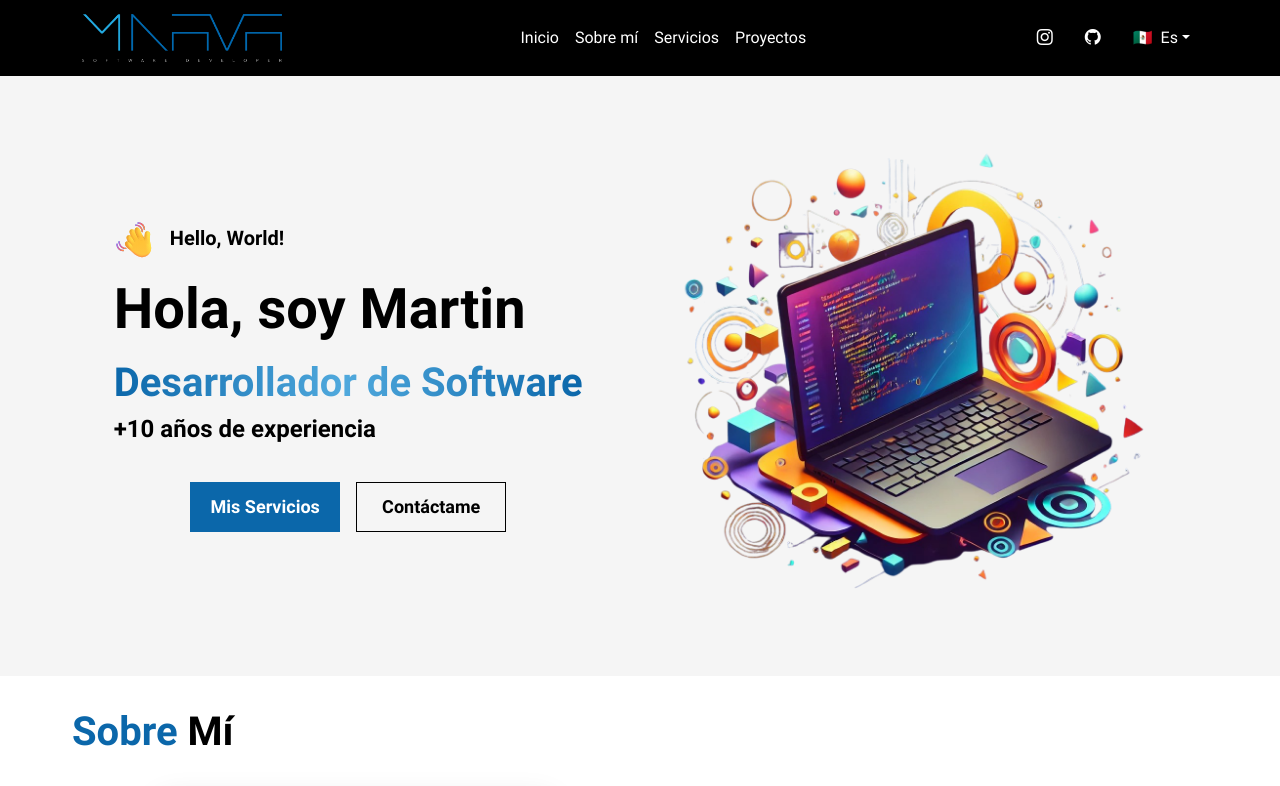
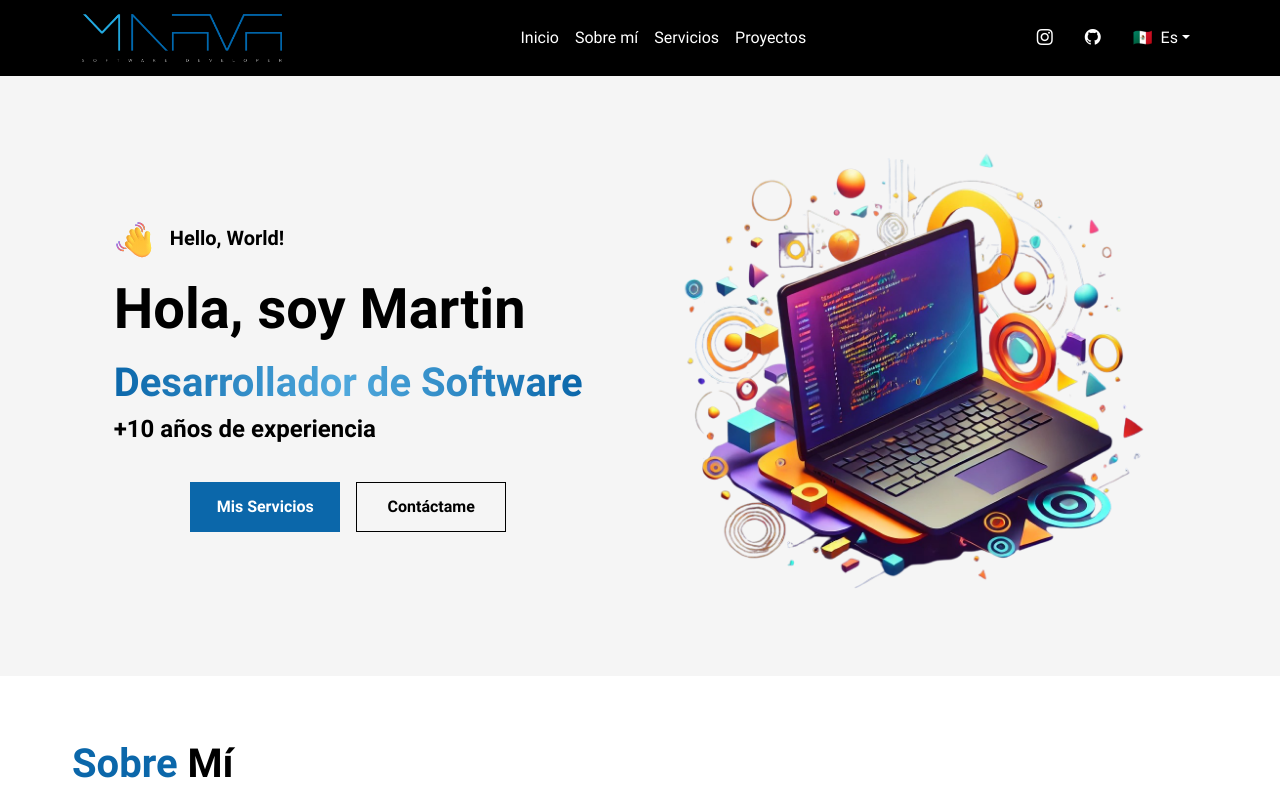
Before and after one commit to mnava1418/namart, a React (Create React App) app: page / in a window 1280 px wide. Shown: the top 786 px of the page. Built offline with nearby package versions, Linux system fonts and the light colour scheme.

Commit message:
UPDATE: styles

```diff
--- a/src/styles/button.css
+++ b/src/styles/button.css
@@ -2,7 +2,7 @@
     min-width: 150px;
     height: 50px;
     padding: 16px;
-    font-size: 18px;
+    font-size: 16px;
     text-align: center;
     font-weight: bold;
     display: flex;
--- a/src/views/pages/AboutPage.tsx
+++ b/src/views/pages/AboutPage.tsx
@@ -25,7 +25,7 @@ const AboutPage = ({content}: AboutPageProps) => {
   return (
     <section id='about' style={{backgroundColor: '#fff'}}>
       <div className='custom-container'>
-        <h3 style={{marginBottom: '32px'}}><span style={{color:'#0B67AA'}}>{title.split(' ')[0]}</span> {title.split(' ')[1]}</h3>
+        <h3 style={{margin: '32px 0px 32px 0px'}}><span style={{color:'#0B67AA'}}>{title.split(' ')[0]}</span> {title.split(' ')[1]}</h3>
         <div className='app-container' style={{marginBottom: '32px'}}>
           <div id='aboutImg' className='d-flex flex-column justify-content-center align-items-center'>
             <div className='about-bg-img-container'>
```
